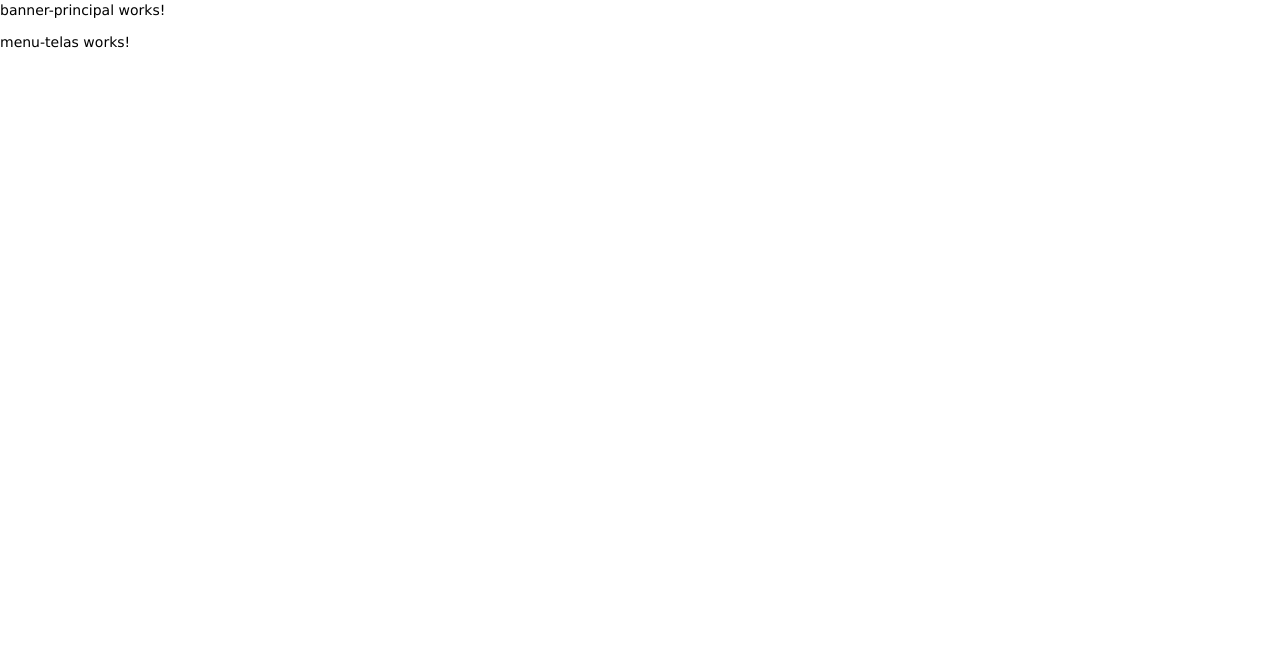
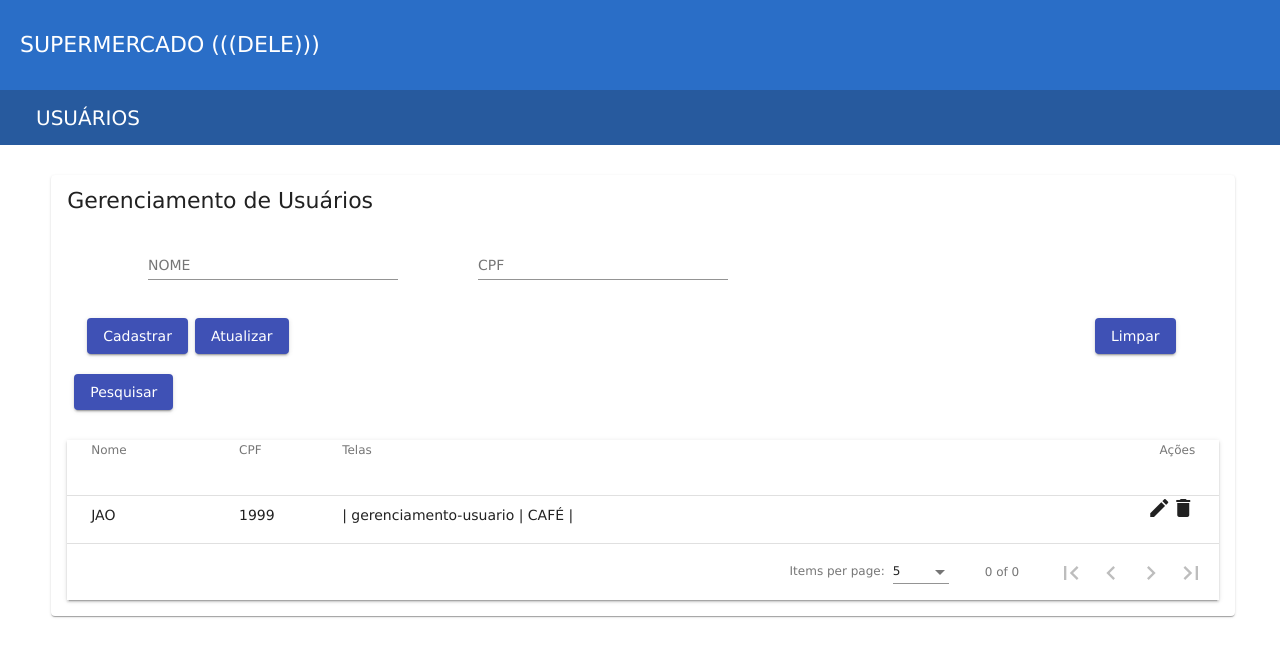
Before and after one commit to thalysf/supermarket-lab-eng-software, an Angular app in the folder front-end/frontend/: page /usuario-tela in a window 1280 px wide. Before the commit this address led to /. Shown: the top 656 px of the page. Built offline with nearby package versions, Linux system fonts and the light colour scheme.

Commit message:
inicio tela usuario-tela

```diff
--- a/front-end/frontend/src/app/app-routing.module.ts
+++ b/front-end/frontend/src/app/app-routing.module.ts
@@ -1,7 +1,13 @@
+import { UsuarioTelaComponent } from './components/usuario-tela/usuario-tela.component';
 import { NgModule } from '@angular/core';
 import { RouterModule, Routes } from '@angular/router';
 
-const routes: Routes = [];
+const routes: Routes = [
+  {
+    path: "usuario-tela",
+    component: UsuarioTelaComponent
+  }
+];
 
 @NgModule({
   imports: [RouterModule.forRoot(routes)],
--- a/front-end/frontend/src/app/app.module.ts
+++ b/front-end/frontend/src/app/app.module.ts
@@ -7,18 +7,34 @@ import { BrowserAnimationsModule } from '@angular/platform-browser/animations';
 import { BannerPrincipalComponent } from './home/banner-principal/banner-principal.component';
 import { MenuTelasComponent } from './home/menu-telas/menu-telas.component';
 import { PrincipalComponent } from './home/principal/principal.component';
+import { UsuarioTelaComponent } from './components/usuario-tela/usuario-tela.component';
+import { FormsModule, ReactiveFormsModule } from '@angular/forms';
+import {MatCardModule} from '@angular/material/card';
+import {MatFormFieldModule} from '@angular/material/form-field';
+import { MatInputModule } from '@angular/material/input';
+import {MatButtonModule} from '@angular/material/button';
+import {MatTableModule} from '@angular/material/table';
+import { MatPaginatorModule } from '@angular/material/paginator';
 
 @NgModule({
   declarations: [
     AppComponent,
     BannerPrincipalComponent,
     MenuTelasComponent,
-    PrincipalComponent
+    PrincipalComponent,
+    UsuarioTelaComponent
   ],
   imports: [
     BrowserModule,
     AppRoutingModule,
-    BrowserAnimationsModule
+    BrowserAnimationsModule,
+    FormsModule, ReactiveFormsModule,
+    MatCardModule,
+    MatFormFieldModule,
+    MatInputModule,
+    MatButtonModule,
+    MatTableModule,
+    MatPaginatorModule
   ],
   providers: [],
   bootstrap: [AppComponent]
--- /dev/null
+++ b/front-end/frontend/src/app/components/usuario-tela/usuario-tela.component.css
@@ -0,0 +1,23 @@
+.espacamentoCampos {
+    margin-left: 7%;
+}
+
+.campo{
+    width: 250px;
+}
+
+.espacamentoBotoesCima{
+    margin-top: 20px;
+}
+
+.espacamentoInicioBotoes{
+    margin-left: 70%;
+}
+
+.espacamentoBotoes{
+    margin-left: 7px;
+}
+
+.espacamentoPrimeiroBotao{
+    margin-left: 20px;
+}
--- /dev/null
+++ b/front-end/frontend/src/app/components/usuario-tela/usuario-tela.component.html
@@ -0,0 +1,85 @@
+<mat-card class="telaMatCard">
+    <mat-card-title class="tituloTela">Gerenciamento de Usuários</mat-card-title>
+    <form style="margin-top: 30px;">
+
+        <mat-form-field class="campo espacamentoCampos">
+            <input matInput placeholder="NOME"
+            [(ngModel)] = "nome" name="nome" type="text"
+            style="margin-left: 4px;">
+        </mat-form-field>
+
+        <mat-form-field class="campo espacamentoCampos">
+            <input matInput placeholder="CPF"
+            [(ngModel)] = "cpf" name="cpf" type="text"
+            style="margin-left: 4px;">
+        </mat-form-field>
+    </form>
+
+    <button mat-raised-button color="primary" class="espacamentoPrimeiroBotao espacamentoBotoesCima">
+        Cadastrar
+    </button>
+
+    <button mat-raised-button color="primary" class="espacamentoBotoes espacamentoBotoesCima">
+        Atualizar
+    </button>
+
+    <button mat-raised-button color="primary" class="espacamentoInicioBotoes espacamentoBotoesCima">
+        Limpar
+    </button>
+
+    <button mat-raised-button color="primary" class="espacamentoBotoes espacamentoBotoesCima">
+        Pesquisar
+    </button>
+
+
+    <div class="mat-elevation-z2" style="margin-top: 30px;">
+        <table mat-table [dataSource]="dataSource" style="width: 100%;">
+
+          <!-- Nome Usuario -->
+          <ng-container matColumnDef="nome">
+            <th mat-header-cell *matHeaderCellDef> Nome </th>
+            <td mat-cell *matCellDef="let usuario" > {{usuario.nome}} </td>
+          </ng-container>
+
+          <!-- cpf Usuario -->
+          <ng-container matColumnDef="cpf">
+              <th mat-header-cell *matHeaderCellDef> CPF </th>
+              <td mat-cell *matCellDef="let usuario" > {{usuario.cpf}} </td>
+            </ng-container>
+
+            <!-- Telas Usuário -->
+          <ng-container matColumnDef="telas">
+            <th mat-header-cell *matHeaderCellDef> Telas </th>
+            <td mat-cell *matCellDef="let usuario">
+                {{ nomesTelasPorUsuario(usuario) }}
+            </td>
+          </ng-container>
+
+          <ng-container matColumnDef="acao">
+            <th mat-header-cell *matHeaderCellDef style="text-align: right;">Ações</th>
+            <td mat-cell *matCellDef="let row" style="text-align: right;">
+                <a >
+                    <i class="material-icons edit" (click)="carregar(row)">
+                        edit
+                    </i>
+                </a>
+                <a >
+                    <i class="material-icons delete" (click)="excluir()">
+                        delete
+                    </i>
+                </a>
+            </td>
+          </ng-container>
+
+          <tr mat-header-row *matHeaderRowDef="displayedColumns"></tr>
+          <tr mat-row *matRowDef="let row; columns: displayedColumns;"></tr>
+        </table>
+
+
+        <mat-paginator [pageSizeOptions]="[5, 10, 20]"
+                       showFirstLastButtons
+                       aria-label="Select page of periodic blocos">
+        </mat-paginator>
+      </div>
+
+</mat-card>
--- /dev/null
+++ b/front-end/frontend/src/app/components/usuario-tela/usuario-tela.component.ts
@@ -0,0 +1,64 @@
+import { Tela } from './../../entity/Tela';
+import { Usuario } from './../../entity/Usuario';
+import { Component, OnInit, ViewChild } from '@angular/core';
+import { MatTableDataSource } from '@angular/material/table';
+import { MatPaginator } from '@angular/material/paginator';
+
+@Component({
+  selector: 'app-usuario-tela',
+  templateUrl: './usuario-tela.component.html',
+  styleUrls: ['./usuario-tela.component.css']
+})
+export class UsuarioTelaComponent implements OnInit {
+
+  cpf: string = "";
+  nome: string = "";
+  telas:Tela[] = [
+    {
+    nome:'TELA 01',
+    id:0
+    },
+    {
+      nome:'TELA 02',
+      id:1
+    }
+  ]
+
+  tela: Tela = this.telas[0];
+
+  displayedColumns: string[] = ['nome', 'cpf', 'telas', 'acao'];
+
+  usuarios: Usuario[] = [
+    {
+      nome:"JAO",
+      cpf:"1999",
+      acessos: [ { id: 0, nome: 'gerenciamento-usuario'}, { id: 1, nome: 'CAFÉ'} ]
+    }
+  ];
+
+  dataSource = new MatTableDataSource<Usuario>(this.usuarios);
+  @ViewChild(MatPaginator, { static: false }) paginator!: MatPaginator;
+
+  constructor() { }
+
+  ngOnInit(): void {
+  }
+
+
+  excluir(){
+
+  }
+
+  carregar(usuario:any){
+
+  }
+
+  nomesTelasPorUsuario(usuario: any){
+    console.log(usuario);
+    var telas = "| ";
+    for(let tela of usuario.acessos){
+      telas += tela.nome + " | ";
+    }
+    return telas;
+  }
+}
--- /dev/null
+++ b/front-end/frontend/src/app/entity/Tela.ts
@@ -0,0 +1,5 @@
+export interface Tela {
+
+    id:number,
+    nome:string
+}
--- /dev/null
+++ b/front-end/frontend/src/app/entity/Usuario.ts
@@ -0,0 +1,6 @@
+import { Tela } from './Tela';
+export interface Usuario {
+    nome: string,
+    cpf: string,
+    acessos: Tela[]
+}
--- a/front-end/frontend/src/app/home/banner-principal/banner-principal.component.css
+++ b/front-end/frontend/src/app/home/banner-principal/banner-principal.component.css
@@ -0,0 +1,12 @@
+.banner{
+    width: 100%;
+    height: 90px;
+    background-color: rgb(42, 110, 199);
+}
+
+.texto{
+    padding-left: 20px;
+    padding-top: 35px;
+    color: white;
+    font-size: 22px;
+}
--- a/front-end/frontend/src/app/home/banner-principal/banner-principal.component.html
+++ b/front-end/frontend/src/app/home/banner-principal/banner-principal.component.html
@@ -1 +1,3 @@
-<p>banner-principal works!</p>
+<div class="banner">
+    <p class="texto">SUPERMERCADO (((DELE)))</p>
+</div>
--- a/front-end/frontend/src/app/home/menu-telas/menu-telas.component.css
+++ b/front-end/frontend/src/app/home/menu-telas/menu-telas.component.css
@@ -0,0 +1,29 @@
+.faixa{
+    width: 100%;
+    background-color: rgb(39, 90, 158);
+    height: 55px;
+}
+
+.primeiroBotao{
+    margin-left: 10px;
+}
+
+button{
+    height: 100%;
+    padding-left: 26px;
+    padding-right: 26px;
+    color: white;
+    background-color: transparent;
+    border: none;
+
+    font-size: 20px;
+}
+
+button:hover{
+    cursor:pointer;
+    background-color: rgb(33, 33, 124)
+}
+
+button:active{
+    background-color: rgb(24, 24, 85)
+}
--- a/front-end/frontend/src/app/home/menu-telas/menu-telas.component.html
+++ b/front-end/frontend/src/app/home/menu-telas/menu-telas.component.html
@@ -1 +1,3 @@
-<p>menu-telas works!</p>
+<div class="faixa">
+    <button routerLink="/usuario-tela" class="primeiroBotao">USUÁRIOS</button>
+</div>
--- a/front-end/frontend/src/styles.css
+++ b/front-end/frontend/src/styles.css
@@ -8,3 +8,13 @@
     background: transparent;
     font-family: 'Lucida Sans';
 }
+
+.telaMatCard{
+    width: 90%;
+    margin-left: 4%;
+    margin-top: 30px;
+}
+
+.tituloTela{
+    font-size: 22px;
+}
```
Also changed, not shown: 1 other file (tests, documents, lock files or other folders).
